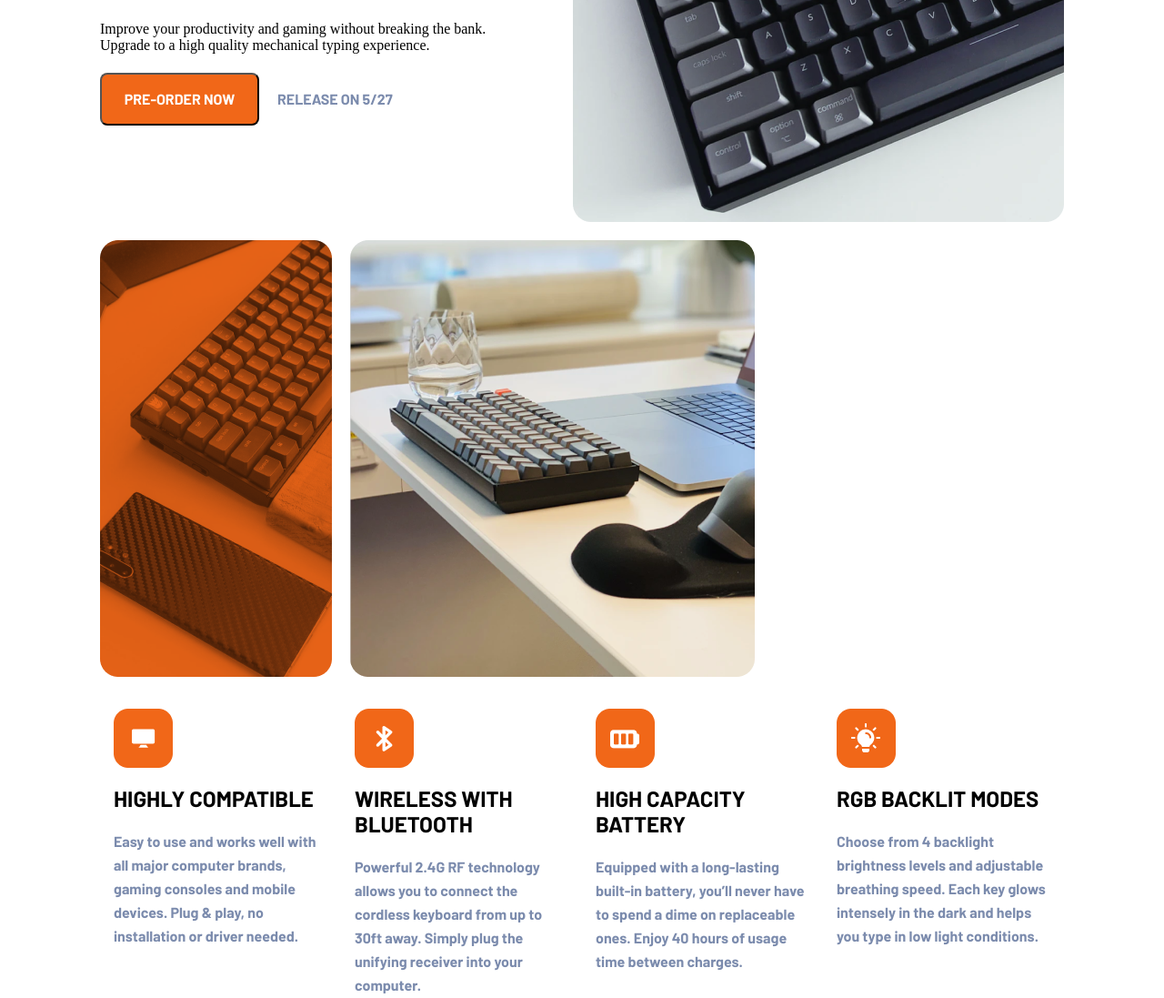
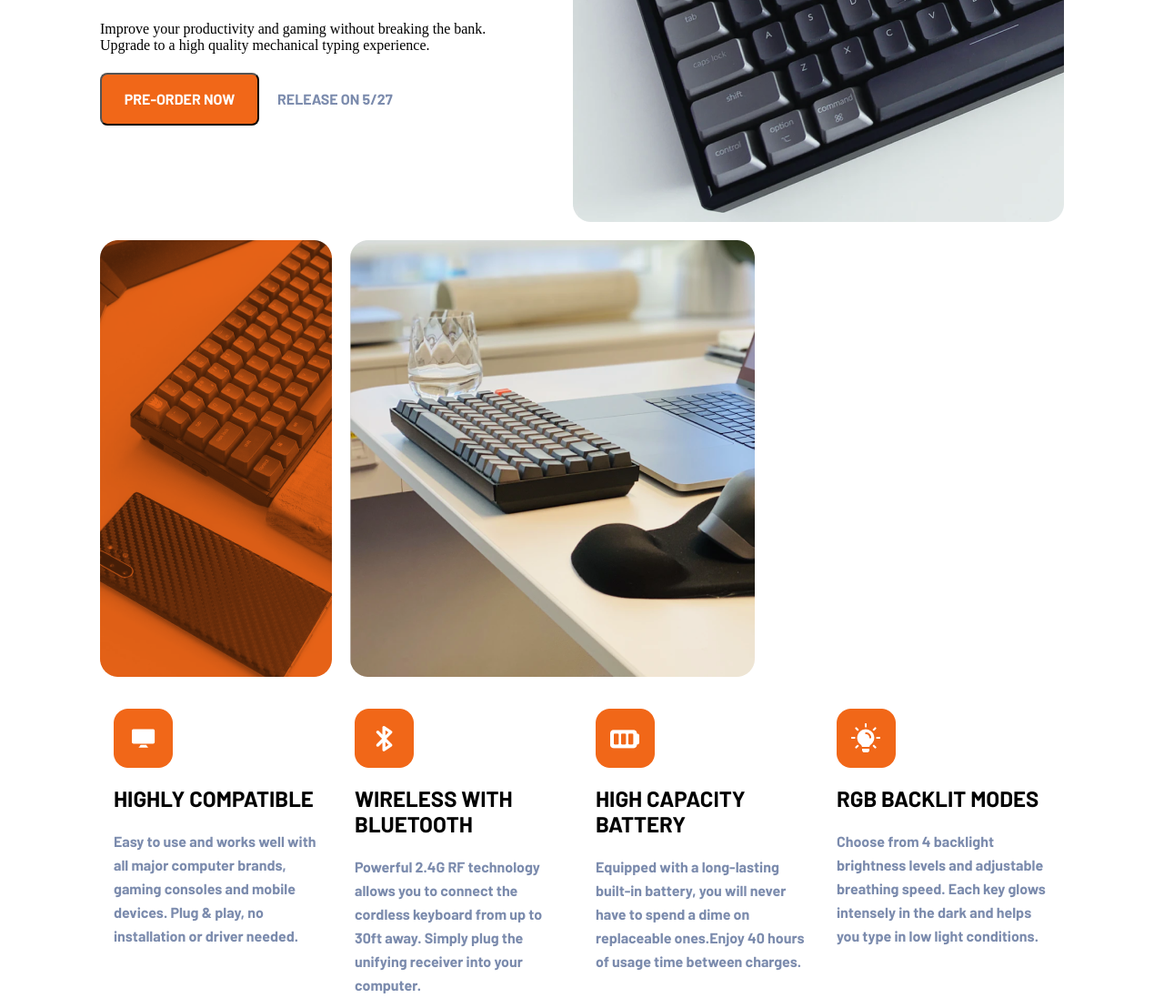
Before and after one commit to georgealeksidze/lecture-11, a plain HTML site: page index.html in a window 1280 px wide. Shown: the whole page at 91% size. Drawn offline with Linux system fonts and the light colour scheme.

Commit message:
changed grammar

```diff
--- a/index.html
+++ b/index.html
@@ -53,8 +53,8 @@
           <img src="icons/Group 5.png" alt="battery icon" />
           <h1>HIGH CAPACITY BATTERY</h1>
           <p>
-            Equipped with a long-lasting built-in battery, you’ll never have to
-            spend a dime on replaceable ones. Enjoy 40 hours of usage time
+            Equipped with a long-lasting built-in battery, you will never have to
+            spend a dime on replaceable ones.Enjoy 40 hours of usage time
             between charges.
           </p>
         </div>
```
